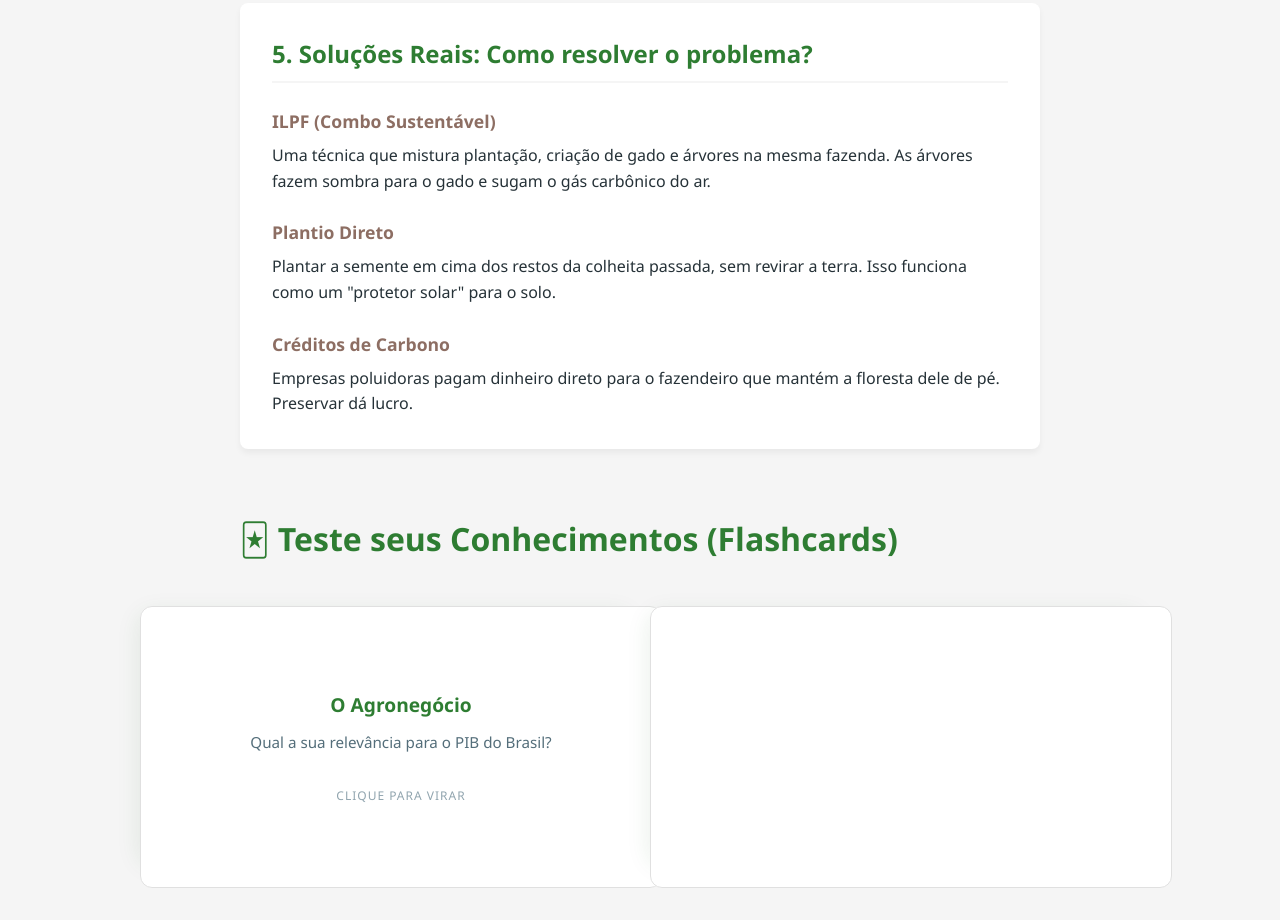
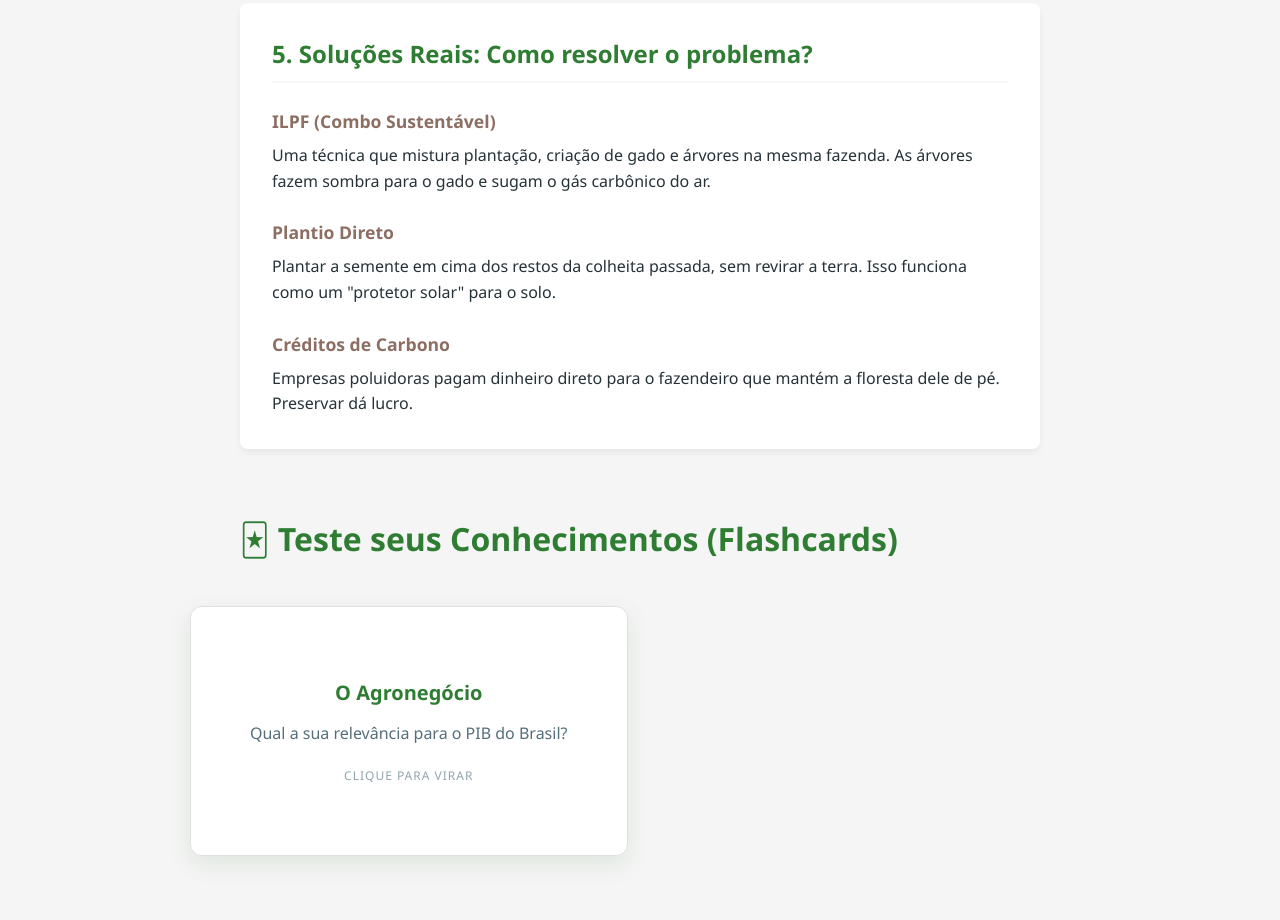
Before and after one commit to marinafreitaspereira-pixel/AGRINHO-2026, a plain HTML site: page index.html in a window 1280 px wide. Shown: the part 2253-3173 px from the top of the page. Drawn offline with Linux system fonts and the light colour scheme.

Commit message:
index.html

```diff
--- a/index.html
+++ b/index.html
@@ -94,7 +94,7 @@
         }
 
         /* ==========================================
-           2. ESTILOS DOS FLASHCARDS (Corrigidos e Ajustados)
+           2. ESTILOS DOS FLASHCARDS (Correção do Erro de Exibição)
            ========================================== */
         .fc-section-title {
             text-align: center;
@@ -105,24 +105,24 @@
         }
 
         .fc-container {
-            max-width: 1000px;
+            max-width: 900px;
             margin: 0 auto 4rem auto;
             padding: 0 1.5rem;
         }
 
-        /* Grid flexível para exibir exatamente 4 cards de forma simétrica */
+        /* Grid forçado para evitar que os cards sumam ou quebrem */
         .fc-grid {
             display: grid;
-            grid-template-columns: repeat(auto-fit, minmax(220px, 1fr));
-            gap: 20px;
+            grid-template-columns: repeat(2, 1fr); /* 2 colunas fixas no PC */
+            gap: 25px;
         }
 
-        /* Altura levemente aumentada para evitar estouro de texto */
         .fc-card {
             background-color: transparent;
             height: 250px;
             perspective: 1000px;
             cursor: pointer;
+            width: 100%; /* Garante que o card ocupe todo o espaço disponível */
         }
 
         .fc-card-inner {
@@ -136,7 +136,6 @@
             border-radius: 12px;
         }
 
-        /* Correção de bug de clique */
         .fc-card.flipped .fc-card-inner {
             transform: rotateY(180deg);
         }
@@ -151,9 +150,10 @@
             flex-direction: column;
             justify-content: center;
             align-items: center;
-            padding: 15px;
+            padding: 20px;
             border-radius: 12px;
             border: 1px solid #e0e0e0;
+            box-sizing: border-box;
         }
 
         .fc-front {
@@ -162,14 +162,15 @@
         }
 
         .fc-front h4 {
-            font-size: 1.2rem;
+            font-size: 1.25rem;
             color: var(--primary);
-            margin: 0 0 10px 0;
+            margin: 0 0 12px 0;
         }
 
         .fc-front p {
-            font-size: 0.95rem;
+            font-size: 1rem;
             color: #546e7a;
+            margin: 0;
         }
 
         .fc-front .fc-tip {
@@ -177,7 +178,7 @@
             color: #90a4ae;
             text-transform: uppercase;
             letter-spacing: 1px;
-            margin-top: 15px;
+            margin-top: 20px;
         }
 
         .fc-back {
@@ -187,9 +188,16 @@
         }
 
         .fc-back p {
-            font-size: 0.9rem;
-            line-height: 1.5;
+            font-size: 0.95rem;
+            line-height: 1.6;
             margin: 0;
+        }
+
+        /* Ajuste automático para celulares (telas menores que 600px) */
+        @media (max-width: 600px) {
+            .fc-grid {
+                grid-template-columns: 1fr; /* 1 coluna no celular */
+            }
         }
     </style>
 </head>
@@ -257,14 +265,14 @@
     </main>
 
     <!-- ==========================================
-         SEÇÃO SELECIONADA: EXATAMENTE 4 FLASHCARDS
+         SISTEMA CORRIGIDO COM OS 4 FLASHCARDS VISÍVEIS
          ========================================== -->
     <h2 class="fc-section-title">🃏 Teste seus Conhecimentos (Flashcards)</h2>
 
     <div class="fc-container">
         <div class="fc-grid">
 
-            <!-- Card 1: Importância Geral -->
+            <!-- Card 1 -->
             <div class="fc-card" onclick="this.classList.toggle('flipped')">
                 <div class="fc-card-inner">
                     <div class="fc-front">
@@ -276,9 +284,3 @@
                         <p>O agronegócio representa quase 25% de toda a riqueza gerada (PIB) no país, movimentando empregos, indústrias e o comércio do interior.</p>
                     </div>
                 </div>
-            </div>
-
-            <!-- Card 2: Sustentabilidade -->
-            <div class="fc-card" onclick="this.classList.toggle('flipped')">
-                <div class="fc-card-inner">
-                    <div class="fc-front">
```
